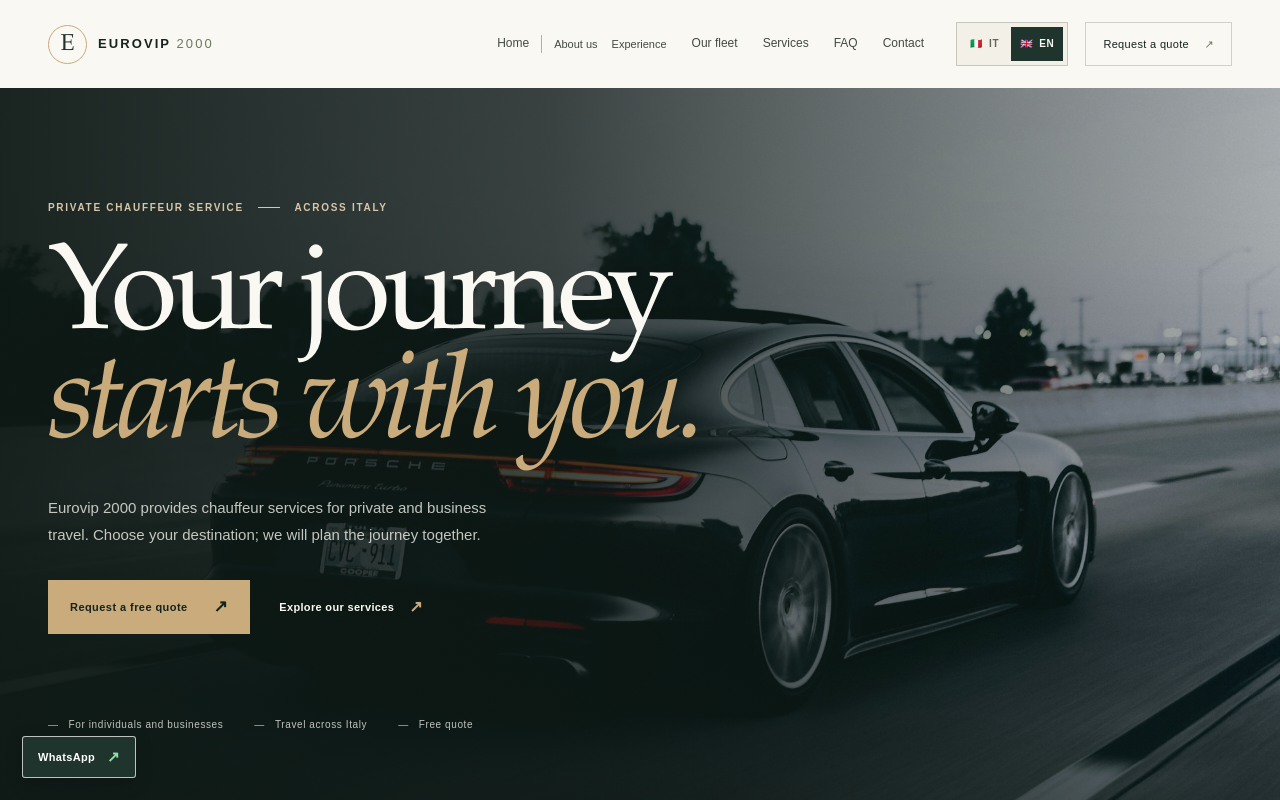
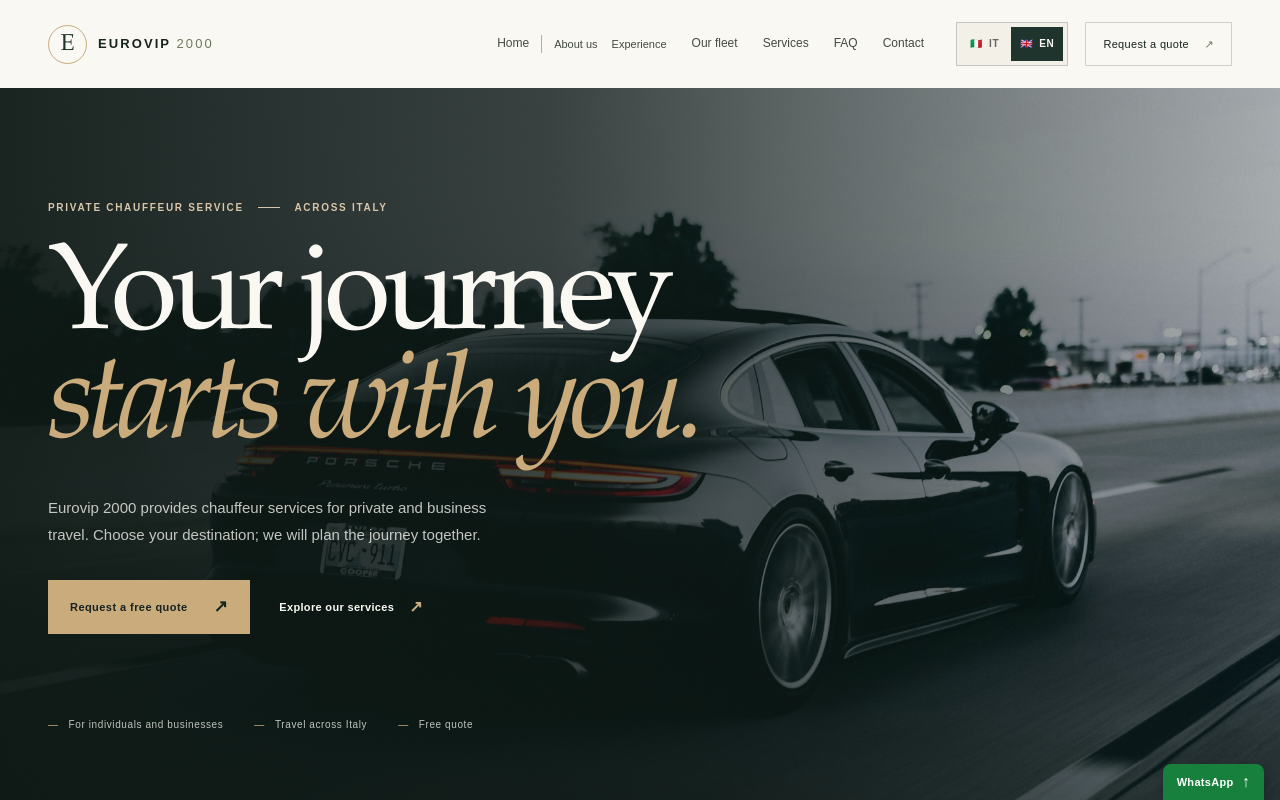
Before and after one commit to dibla92/eurovip2000, a Next.js app: page /en in a window 1280 px wide. Both pictures are taken after a click on the button "Hide the WhatsApp button". Shown: the top 800 px of the page. Built offline with nearby package versions, Linux system fonts and the light colour scheme.

Commit message:
migliorie

```diff
--- a/src/app/[locale]/whatsapp-widget.tsx
+++ b/src/app/[locale]/whatsapp-widget.tsx
@@ -25,7 +25,7 @@ export default function WhatsAppWidget({
       >
         <span aria-hidden="true">WhatsApp</span>
         <span className="whatsapp-tab-icon" aria-hidden="true">
-          ↗
+          ↑
         </span>
       </button>
     );
--- a/src/app/globals.css
+++ b/src/app/globals.css
@@ -146,18 +146,18 @@ textarea:focus-visible {
 .whatsapp-tab {
   position: fixed;
   z-index: 50;
-  bottom: calc(22px + env(safe-area-inset-bottom));
-  left: calc(22px + env(safe-area-inset-left));
+  right: calc(16px + env(safe-area-inset-right));
+  bottom: 0;
   display: inline-flex;
-  min-height: 42px;
-  padding: 0 15px;
-  align-items: center;
-  gap: 12px;
-  border: 1px solid rgba(255, 255, 255, 0.7);
-  border-radius: 3px;
+  min-height: 36px;
+  padding: 8px 14px calc(8px + env(safe-area-inset-bottom));
+  align-items: center;
+  gap: 8px;
+  border: 0;
+  border-radius: 8px 8px 0 0;
   color: #fff;
-  background: #20342e;
-  box-shadow: 0 5px 18px rgba(0, 0, 0, 0.2);
+  background: #16803c;
+  box-shadow: 0 2px 12px rgba(0, 0, 0, 0.18);
   cursor: pointer;
   font-size: 11px;
   font-weight: 700;
@@ -169,12 +169,12 @@ textarea:focus-visible {
 
 .whatsapp-tab:hover {
   transform: translateY(-2px);
-  background: #182923;
+  background: #126b32;
 }
 
 .whatsapp-tab-icon {
-  color: #8be0a4;
-  font-size: 15px;
+  font-size: 16px;
+  line-height: 1;
 }
 
 .whatsapp-float svg {
@@ -2074,8 +2074,7 @@ a.contact-card:hover {
   }
 
   .whatsapp-tab {
-    bottom: calc(16px + env(safe-area-inset-bottom));
-    left: calc(16px + env(safe-area-inset-left));
+    right: calc(12px + env(safe-area-inset-right));
   }
 }
 
```
